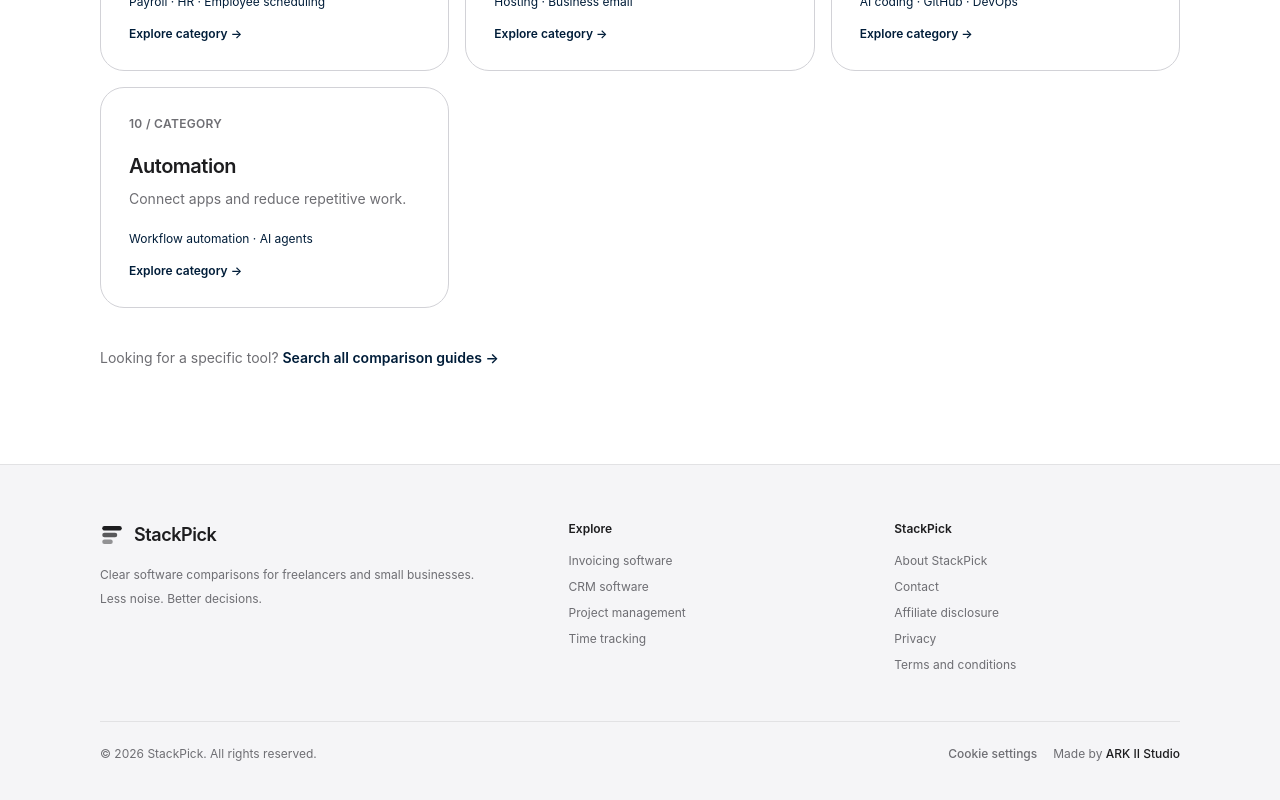
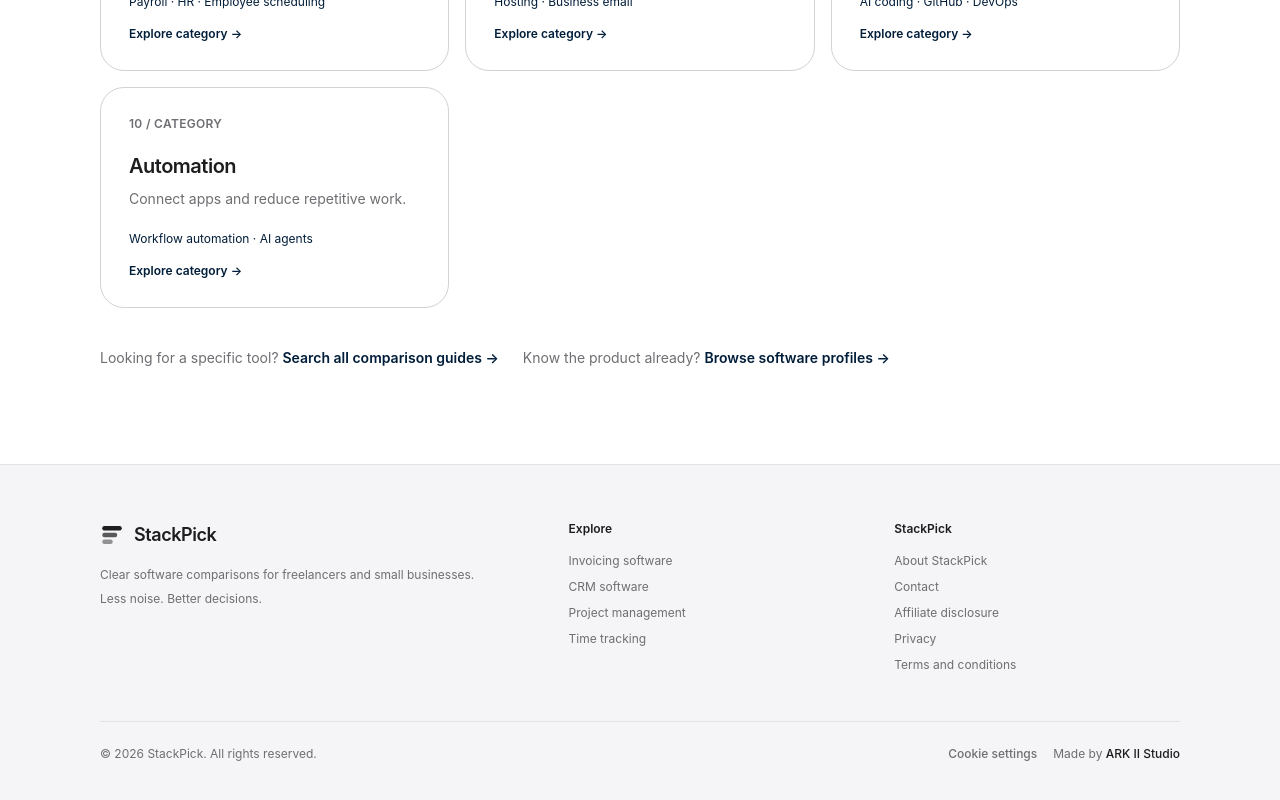
Before and after one commit to LinukaBandara/StackPick, a Next.js app: page /categories in a window 1280 px wide. Shown: the part 1503-2303 px from the top of the page. Built offline with nearby package versions, Linux system fonts and the light colour scheme; no server answers.

Commit message:
Cross-link categories and software catalogue

```diff
--- a/app/categories/page.tsx
+++ b/app/categories/page.tsx
@@ -65,7 +65,10 @@ export default function CategoriesPage() {
             </Link>
           ))}
         </div>
-        <p className="mt-10 text-sm text-[#6e6e73]">Looking for a specific tool? <Link className="font-semibold text-[#001D39] hover:underline" href="/best">Search all comparison guides →</Link></p>
+        <div className="mt-10 flex flex-wrap gap-x-6 gap-y-3 text-sm text-[#6e6e73]">
+          <p>Looking for a specific tool? <Link className="font-semibold text-[#001D39] hover:underline" href="/best">Search all comparison guides →</Link></p>
+          <p>Know the product already? <Link className="font-semibold text-[#001D39] hover:underline" href="/software">Browse software profiles →</Link></p>
+        </div>
       </div>
     </section>
   );
```
